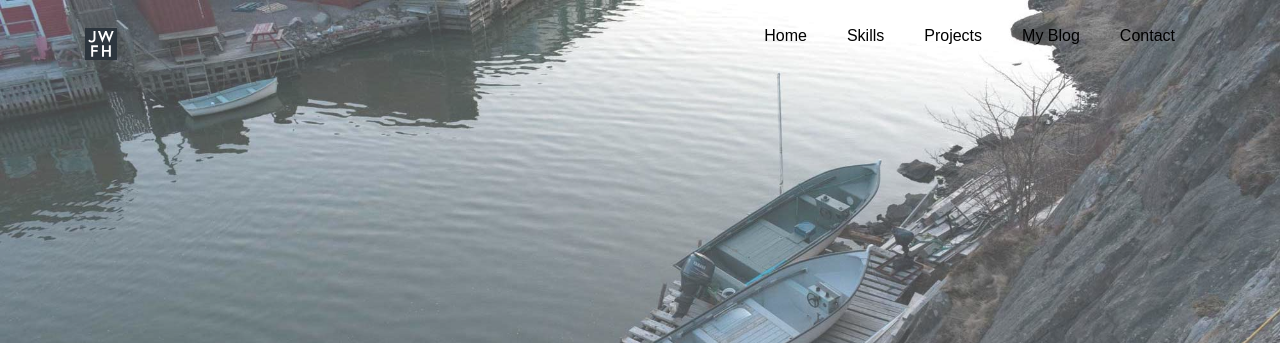
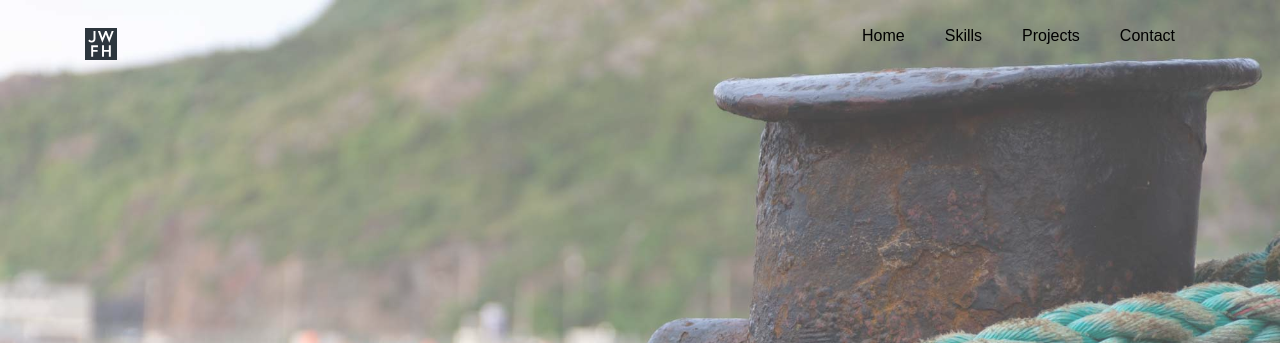
Before and after one commit to jwfh/homepage, a Gatsby site: page /blog/manually-removing-cached-user-profiles/ in a window 1280 px wide. Shown: the top 343 px of the page. Built offline with nearby package versions, Linux system fonts and the light colour scheme; Gatsby itself is replaced by a stand-in of ours; some packages are replaced by stand-ins of ours; a web font is replaced by a local one.

Commit message:
Temporarily removed blog section 😬

```diff
--- a/src/components/header.jsx
+++ b/src/components/header.jsx
@@ -48,10 +48,10 @@ export const HomeHeader = () => (
         <MobileMenu label="Menu" />
         <NavList>
           <NavItem label="Home" anchor="home-section" />
-          {/* <NavItem label="About" anchor="about-section" /> */}
+          <NavItem label="About" anchor="about-section" />
           <NavItem label="Skills" anchor="skills-section" />
           <NavItem label="Projects" anchor="projects-section" />
-          <NavItem label="My Blog" anchor="blog-section" />
+          {/* <NavItem label="My Blog" anchor="blog-section" /> */}
           <NavItem label="Contact" anchor="contact-section" />
         </NavList>
       </Container>
@@ -72,7 +72,7 @@ export const GeneralHeader = () => (
           <NavLink label="Home" to="/" />
           <NavLink label="Skills" to="/skills/" />
           <NavLink label="Projects" to="/projects/" />
-          <NavLink label="My Blog" to="/blog/" />
+          {/* <NavLink label="My Blog" to="/blog/" /> */}
           <NavLink label="Contact" to="/contact/" />
         </NavList>
       </Container>
--- a/src/components/layout.jsx
+++ b/src/components/layout.jsx
@@ -22,7 +22,7 @@
  * IN THE SOFTWARE.
  */
 
-import React, {Fragment} from 'react';
+import React, {Fragment, Component} from 'react';
 import PropTypes from 'prop-types';
 
 import {HomeHeader, GeneralHeader} from './header';
@@ -76,14 +76,40 @@ Layout.propTypes = {
 
 export default Layout;
 
-export const PhotoLayout = ({title, children, ...rest}) => (
+export class PhotoLayout extends Component {
+  constructor(props) {
+    super(props);
+    this.state = {
+      photo: bgPhotos[this.props.photoIndex],
+    };
+  }
+  componentDidUpdate(prevProps, prevState) {
+    console.log('prev', prevProps);
+    if (prevProps.photoIndex !== this.props.photoIndex) {
+      this.setState(
+        {
+          photo: bgPhotos[this.props.photoIndex],
+        },
+        () => {
+          console.log(this.state.photo);
+        }
+      );
+    }
+  }
+  render() {
+    const {title, children, photoIndex, ...rest} = this.props;
+    console.log('chose index', photoIndex, this.state.photo);
+    return (
       <Layout title={title}>
         <PhotoTitleTile
           // ...rest here so that breadcrumbs are passed to PhotoTitleTile
+          key={this.state.photo}
           {...rest}
           title={title}
-      image={bgPhotos[Date.now() % bgPhotos.length]}
+          image={this.state.photo}
         />
         {children}
       </Layout>
     );
+  }
+}
--- a/src/components/partials.jsx
+++ b/src/components/partials.jsx
@@ -25,7 +25,7 @@
  * terms.
  */
 
-import React from 'react';
+import React, {Component} from 'react';
 import {Link} from 'gatsby';
 import PropTypes from 'prop-types';
 import styled from 'styled-components';
@@ -160,7 +160,21 @@ export const FooterCopyright = ({link, text, className, ...rest}) => (
     className={'col-md-12 text-center' + (className ? ` ${className}` : '')}
   >
     <p>
-      <a href={link}>{text}</a>
+      <a
+        href="https://github.com/jwfh/homepage/commits/master"
+        target="_blank"
+        rel="noopener noreferrer"
+      >
+        <span className="ion-ios-calendar" />
+        &ensp;Last update on{' '}
+        {(() => {
+          const date = new Date();
+          return (
+            date.getDate() + '/' + date.getMonth() + '/' + date.getFullYear()
+          );
+        })()}
+      </a>
+      &emsp;|&emsp;<a href={link}>{text}</a>
     </p>
     <p>
       This template is made with{' '}
@@ -185,7 +199,7 @@ export const FooterList = ({children, className, title, ...rest}) => (
 export const IconItem = ({external, className, icon, label, ...rest}) =>
   external ? (
     <li>
-      <a {...rest}>
+      <a {...rest} target="_blank" rel="noopener noreferrer">
         <span className={'icon-' + icon + (className ? ` ${className}` : '')} />
         {label}
       </a>
@@ -400,12 +414,30 @@ export const PageSubtitle = styled.h4`
   padding-top: 1pc;
 `;
 
-export const PhotoTitleTile = ({image, title, breadcrumbs}) => {
+export class PhotoTitleTile extends Component {
+  constructor(props) {
+    super(props);
+    this.state = {
+      image: props.image,
+    };
+  }
+  componentDidUpdate(prevProps, prevState) {
+    console.log('componentDidUpdate');
+    if (prevProps.image !== this.props.image) {
+      this.setState({
+        image: this.props.image,
+      });
+    }
+  }
+  render() {
+    const {title, breadcrumbs} = this.props;
+    const {image} = this.state;
     let breadcrumbsHTML = '';
+    console.log('photo uri', image);
     return (
       <section
         className="hero-wrap hero-wrap-2"
-      style={{backgroundImage: `url('${image}')`}}
+        style={{backgroundImage: `url('${this.state.image}')`}}
         data-stellar-background-ratio="0.5"
       >
         <div className="overlay" />
@@ -441,7 +473,8 @@ export const PhotoTitleTile = ({image, title, breadcrumbs}) => {
         </div>
       </section>
     );
-};
+  }
+}
 
 export const Formatter = ({children, ...rest}) => {
   return (
--- a/src/components/templates/blog-post.jsx
+++ b/src/components/templates/blog-post.jsx
@@ -25,14 +25,20 @@
 import React from 'react';
 import {graphql} from 'gatsby';
 import PropTypes from 'prop-types';
+import presets from '../../presets';
 
 import {PhotoLayout} from '../../components/layout';
 import {NarrowContainer} from '../../components/partials';
 
 const BlogPost = ({data}) => {
   const {markdownRemark: post} = data;
+  const photoIndex = Math.floor(Math.random() * presets.bgPhotos.length);
   return (
-    <PhotoLayout title={post.frontmatter.title} date={post.frontmatter.date}>
+    <PhotoLayout
+      title={post.frontmatter.title}
+      date={post.frontmatter.date}
+      photoIndex={photoIndex}
+    >
       <NarrowContainer className="narrow py-5 my-5">
         <div dangerouslySetInnerHTML={{__html: post.html}} />
       </NarrowContainer>
--- /dev/null
+++ b/src/pages/blog/adding-bash-aliases-in-os-x/index.md
@@ -0,0 +1,6 @@
+---
+title: 'Adding Bash Aliases in OS X'
+date: '2016-08-22 14:58:05.000000'
+published: false
+image: ''
+---
--- /dev/null
+++ b/src/pages/blog/getting-around-group-policy/index.md
@@ -0,0 +1,6 @@
+---
+title: 'Getting around Group Policy'
+date: '2016-08-21 22:52:29.000000'
+published: false
+image: ''
+---
--- /dev/null
+++ b/src/pages/blog/numba-python-on-steroids/index.md
@@ -0,0 +1,6 @@
+---
+title: 'Numba: Python on Steroids'
+date: '2019-04-24 00:48:39.296970'
+published: false
+image: 'numba.png'
+---
--- /dev/null
+++ b/src/pages/blog/the-drawbacks-of-shortcuts/index.md
@@ -0,0 +1,6 @@
+---
+title: 'The Drawbacks of Shortcuts'
+date: '2016-08-21 22:54:18.000000'
+published: false
+image: ''
+---
--- a/src/presets.js
+++ b/src/presets.js
@@ -71,6 +71,30 @@ const site = {
             image: AboutJPG2,
           },
         ],
+        title: 'About Me',
+        subtitle: '',
+        image: '',
+        body: `
+I'm a software developer from St. John's, Newfoundland, Canada. Currently in the final semester of a computer sciece degree, my interests are primarily in areas such as security, automation, and operating systems. In my spare time I practice photography.
+
+If any of these areas interest you, or if you'd like to collaborate on a project, feel free to contact me!
+        `,
+        panels: [
+          {
+            title: 'Software',
+            body: '',
+            icon: '',
+          },
+          {
+            title: 'Design',
+            body: '',
+            icon: '',
+          },
+        ],
+        counter: {
+          number: 339,
+          caption: 'Git Contributions This Year',
+        },
       },
       resumeBanner: {
         text: 'View my **Résumé**',
@@ -184,13 +208,13 @@ const site = {
           {
             title: 'Dean\'s List 2016-17',
             subtitle: 'Academic Award',
-            link: '/awards/#deans-list',
+            link: '/awards/',
             image: BookStacks,
           },
           {
             title: 'Portrait Photography',
             subtitle: 'Hobby & Passion',
-            link: '/portfolio/photography',
+            link: '/portfolio/photography/',
             image: PortraitPhoto,
           },
           // {
@@ -202,18 +226,21 @@ const site = {
           {
             title: 'Regional Science Fair',
             subtitle: 'Bronze Medal',
-            link: '/awards/#regional-science-fair',
+            link: '/awards/',
             image: PoolBlocks,
           },
           {
             title: 'Landscape Photography',
             subtitle: 'Hobby & Passion',
-            link: '/portfolio/photography',
+            link: '/portfolio/photography/',
             image: Sunset,
           },
         ],
       },
-      blog: {},
+      blog: {
+        title: 'My Blog',
+        subtitle: 'A little of everything, and nothing you can do without.',
+      },
       contact: {
         title: 'Hey You',
         subtitle: `Thanks for taking the time to look at my little slice of the Internet.
```
Also changed, not shown: src/pages/index.jsx (+24 -40 lines), src/pages/projects/vowr-librarian.jsx (+7 -6 lines), src/components/templates/presentation.jsx (added), 1 other file. Lines whose indentation alone changed are shown as unchanged.
